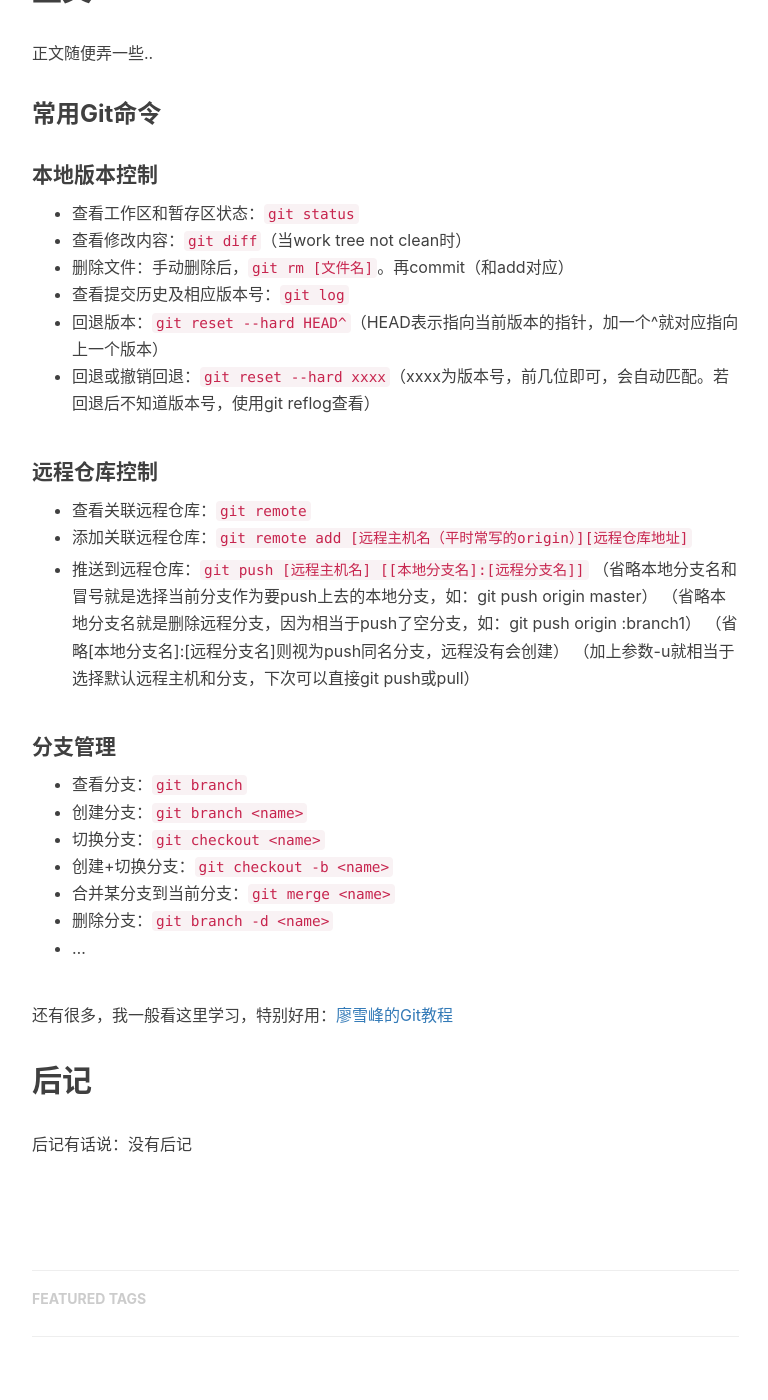
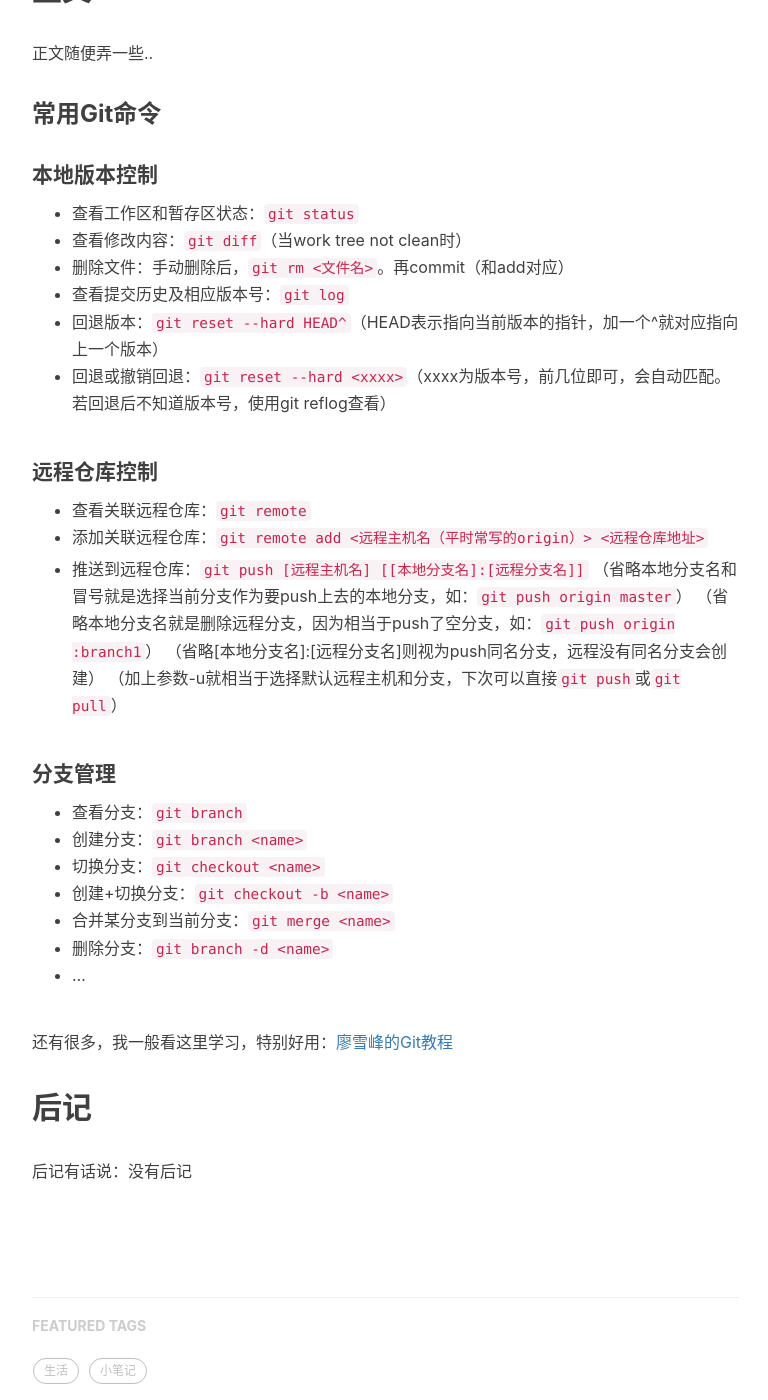
Before and after one commit to Chenjiff/Chenjiff.github.io, a Jekyll site: the page built from _posts/2019-03-05-hello-blog.md, in a window 1280 px wide and 1400 px high, scrolled down 1083 px. Shown: the whole window, without its empty margins (233-1001 px from the left). Built offline with Jekyll 4.4.1, drawn with Linux system fonts in a browser that asks for light colours; nearby versions of some CDN libraries; comment, search, counter and statistics services are not loaded; some of the changed text lies outside the part shown.

Commit message:
commit hello blog and config completely

```diff
--- a/_config.yml
+++ b/_config.yml
@@ -85,7 +85,7 @@ sidebar-avatar: /img/avatar-hux-ny.jpg      # use absolute URL, seeing it's used
 
 # Featured Tags
 featured-tags: true                     # whether or not using Feature-Tags
-featured-condition-size: 1              # A tag will be featured if the size of it is more than this condition value
+featured-condition-size: 0              # A tag will be featured if the size of it is more than this condition value
 
 
 
--- a/_posts/2019-03-05-hello-blog.md
+++ b/_posts/2019-03-05-hello-blog.md
@@ -6,11 +6,11 @@ author: "ChenJF"
 header-img: "img/post-bg-imgs/1-hello-fight.png"
 header-mask: 0.4
 tags:
-    -生活
-    -小笔记
+  生活
+  小笔记
 ---
 
-> "Keep on"
+> "Keep on."
 
 ## 前言
 换个地方写博客，新的环境总会带来许多小兴奋！
@@ -30,21 +30,21 @@ tags:
 #### 本地版本控制
 * 查看工作区和暂存区状态：`git status`
 * 查看修改内容：`git diff`（当work tree not clean时）
-* 删除文件：手动删除后，`git rm [文件名]`。再commit（和add对应）
+* 删除文件：手动删除后，`git rm <文件名>`。再commit（和add对应）
 * 查看提交历史及相应版本号：`git log`
 * 回退版本：`git reset --hard  HEAD^`（HEAD表示指向当前版本的指针，加一个^就对应指向上一个版本）
-* 回退或撤销回退：`git reset --hard xxxx`（xxxx为版本号，前几位即可，会自动匹配。若回退后不知道版本号，使用git reflog查看）
+* 回退或撤销回退：`git reset --hard <xxxx>`（xxxx为版本号，前几位即可，会自动匹配。若回退后不知道版本号，使用git reflog查看）
 
 #### 远程仓库控制
 
 * 查看关联远程仓库：`git remote`
-*  添加关联远程仓库：`git remote add [远程主机名（平时常写的origin）][远程仓库地址]`
+*  添加关联远程仓库：`git remote add <远程主机名（平时常写的origin）> <远程仓库地址>`
 
 * 推送到远程仓库：`git push [远程主机名] [[本地分支名]:[远程分支名]]`
-（省略本地分支名和冒号就是选择当前分支作为要push上去的本地分支，如：git push origin master）
-（省略本地分支名就是删除远程分支，因为相当于push了空分支，如：git push origin :branch1）
-（省略[本地分支名]:[远程分支名]则视为push同名分支，远程没有会创建）
-（加上参数-u就相当于选择默认远程主机和分支，下次可以直接git push或pull）
+（省略本地分支名和冒号就是选择当前分支作为要push上去的本地分支，如：`git push origin master`）
+（省略本地分支名就是删除远程分支，因为相当于push了空分支，如：`git push origin :branch1`）
+（省略[本地分支名]:[远程分支名]则视为push同名分支，远程没有同名分支会创建）
+（加上参数-u就相当于选择默认远程主机和分支，下次可以直接`git push`或`git pull`）
 
 #### 分支管理
 * 查看分支：`git branch`
```
